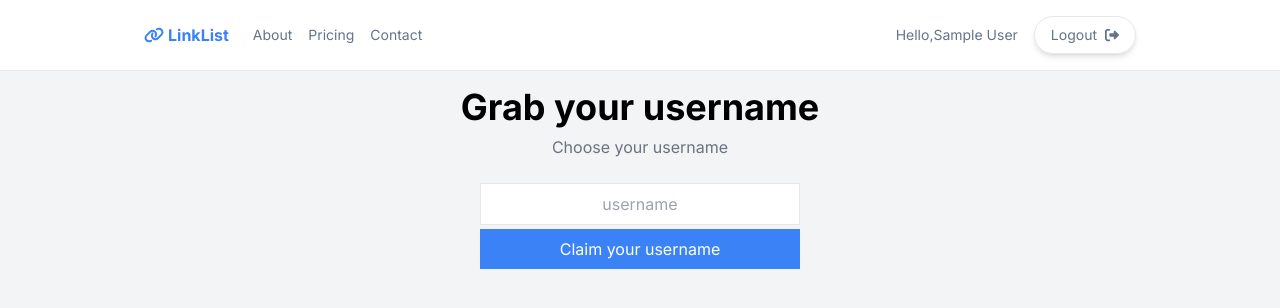
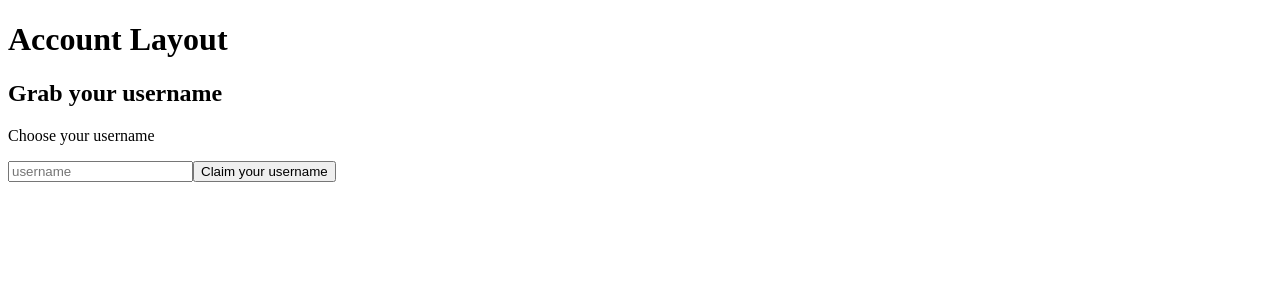
Before and after one commit to williamwebs/linktree, a Next.js app: page /account in a window 1280 px wide. Shown: the top 308 px of the page. Built offline with nearby package versions, Linux system fonts and the light colour scheme; no server answers; the database is empty; sample sign-in values are in the browser's storage.

Commit message:
route group

```diff
--- a/app/account/page.jsx
+++ b/app/(account)/account/page.jsx
@@ -1,5 +1,5 @@
 import { getServerSession } from "next-auth";
-import { authOptions } from "../api/auth/[...nextauth]/route";
+import { authOptions } from "../../api/auth/[...nextauth]/route";
 import { redirect } from "next/navigation";
 import UsernameForm from "@/components/form/UsernameForm";
 import { Page } from "@/models/Page";
--- /dev/null
+++ b/app/(account)/layout.js
@@ -0,0 +1,15 @@
+export const metadata = {
+  title: 'Next.js',
+  description: 'Generated by Next.js',
+}
+
+export default function RootLayout({ children }) {
+ return (
+    <html lang="en">
+     <body>
+       <h1>Account Layout</h1>
+       {children}
+     </body>
+    </html>
+  )
+}
--- a/app/layout.js
+++ b/app/(default)/layout.js
@@ -1,5 +1,5 @@
 import { Inter } from "next/font/google";
-import "./globals.css";
+import "../globals.css";
 import Header from "@/components/header/Header";
 import Provider from "@/components/Provider";
 
--- a/app/page.js
+++ b/app/(default)/page.js
@@ -1,7 +1,7 @@
 import HeroForm from "@/components/form/HeroForm";
 import { getServerSession } from "next-auth";
 import { redirect } from "next/navigation";
-import { authOptions } from "./api/auth/[...nextauth]/route";
+import { authOptions } from "../api/auth/[...nextauth]/route";
 
 export default function Home() {
   const session = getServerSession(authOptions);
--- a/components/form/UsernameForm.jsx
+++ b/components/form/UsernameForm.jsx
@@ -15,7 +15,7 @@ const UsernameForm = ({ username }) => {
 
     //   if username is not taken, redirect to account page
     if (result) {
-      redirect("/account?" + formData.get("username"));
+      redirect("/account/" + formData.get("username"));
       // redirect("/account/" + formData.get("username"));
     }
 
--- a/components/header/LogoutButton.jsx
+++ b/components/header/LogoutButton.jsx
@@ -8,7 +8,7 @@ const LogoutButton = () => {
   return (
     <button
       onClick={signOut}
-      className="flex items-center gap-2 border rounded-full py-2 px-4 shadow-md"
+      className="flex items-center gap-2 border rounded py-2 px-4 shadow-md"
     >
       <span>Logout</span>
       <FontAwesomeIcon icon={faRightFromBracket} />
```
Also changed, not shown: app/(account)/account/[account]/page.jsx (added, +11 -0 lines), app/(default)/login/page.jsx (renamed from app/login/page.jsx), app/(default)/register/page.jsx (renamed from app/register/page.jsx).
